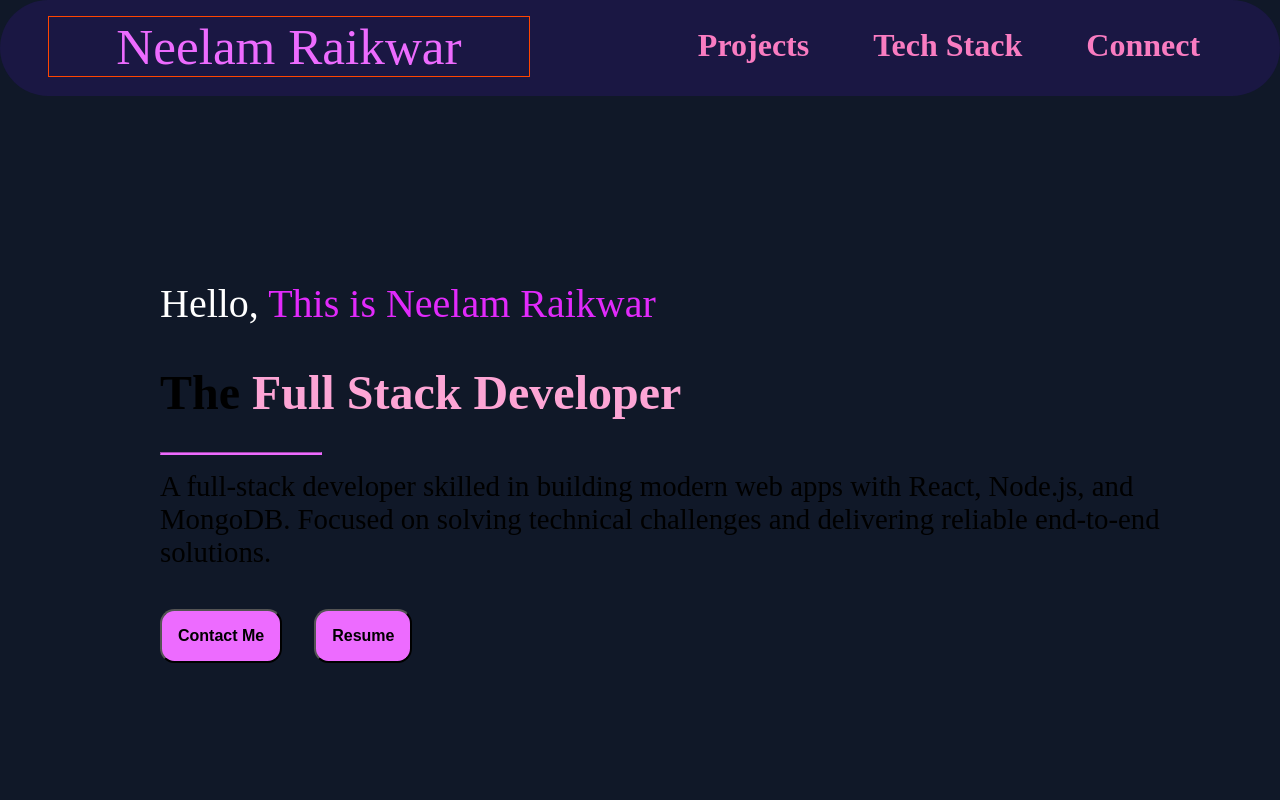
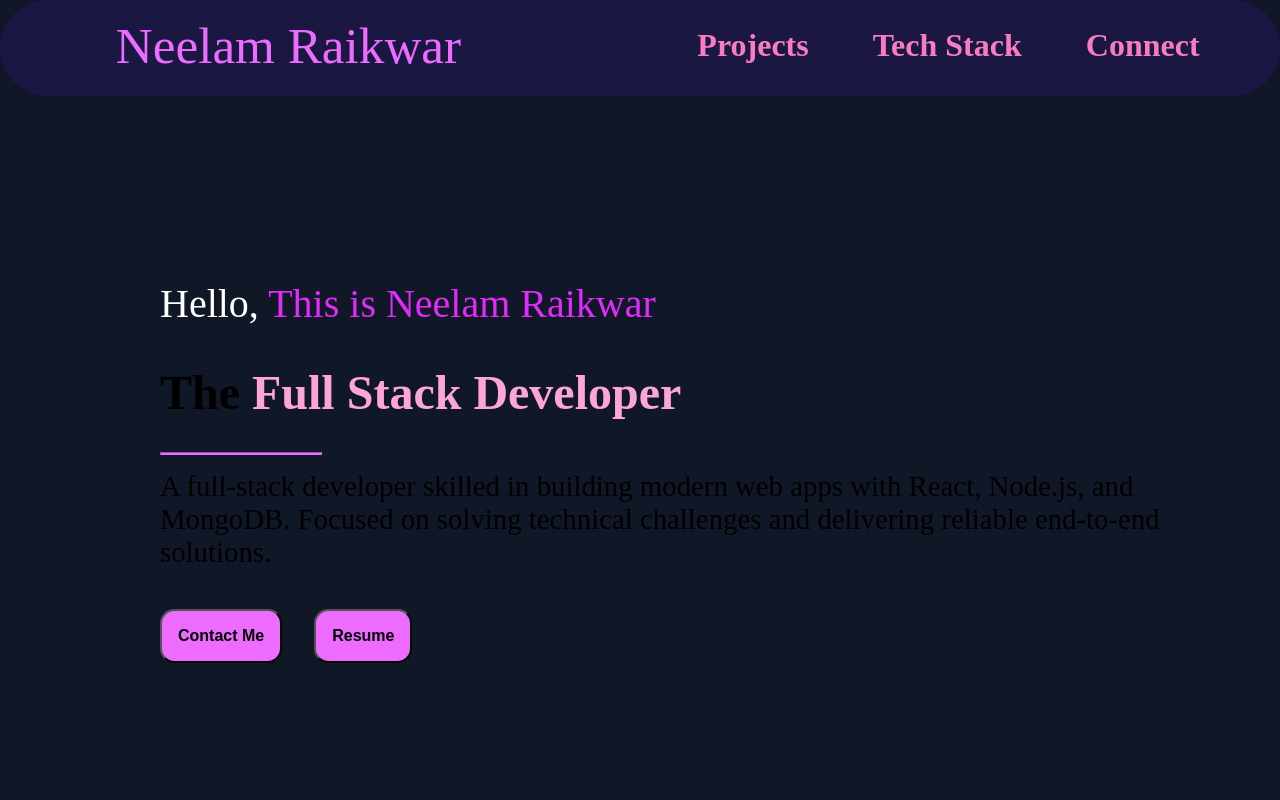
Before and after one commit to neelamraikwar9/neelam-raikwarPortfolio, a React (Vite) app: page / in a window 1280 px wide. Shown: the top 800 px of the page. Built offline with nearby package versions, Linux system fonts and the light colour scheme.

Commit message:
refactor: modified styles

```diff
--- a/src/App.css
+++ b/src/App.css
@@ -29,7 +29,7 @@
   display: flex;
   width: 30rem;
   /* height: 10rem; */
-  border: 1px solid orangered;
+  /* border: 1px solid orangered; */
   /* padding: 1rem 0rem; */
   justify-content: center;
   /* color: oklch(65.6% 0.241 354.308); */
```
